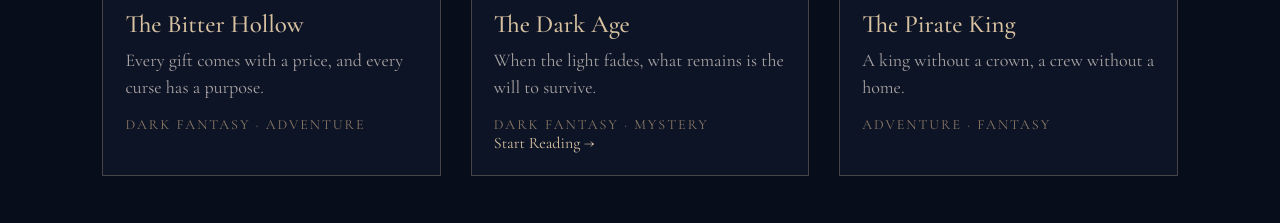
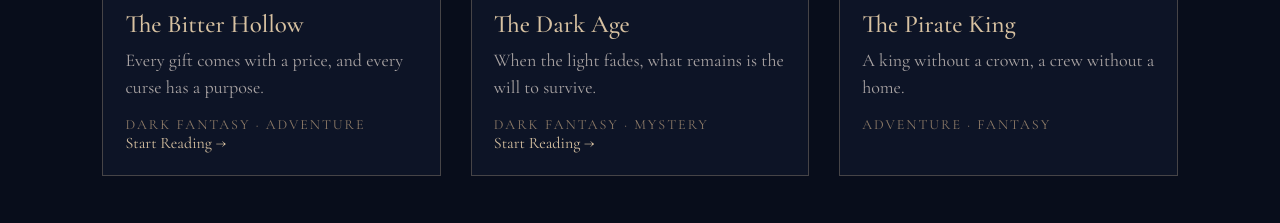
Before and after one commit to Lordjijington/TheWrittenArchive, a plain HTML site: page index.html in a window 1280 px wide. Shown: the part 1360-1583 px from the top of the page. Drawn offline with nearby package versions, Linux system fonts and the light colour scheme; a web font is replaced by a local one.

Commit message:
Update index.html

```diff
--- a/index.html
+++ b/index.html
@@ -447,6 +447,10 @@ footer .footer-star {
                     <h3>The Bitter Hollow</h3>
                     <p>Every gift comes with a price, and every curse has a purpose.</p>
                     <div class="genre">Dark fantasy · adventure</div>
+                    <a href="chapter1.html"
+                    style="color:#d8c2a2;text-decoration:none;">
+                    Start Reading →
+                    </a>
                 </div>
             </article>
 
```
